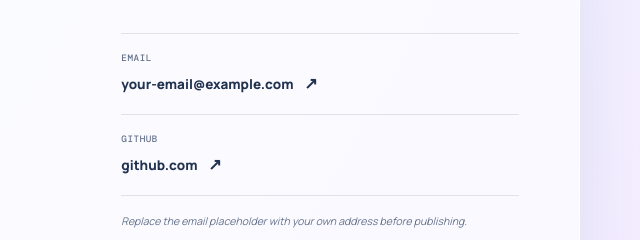
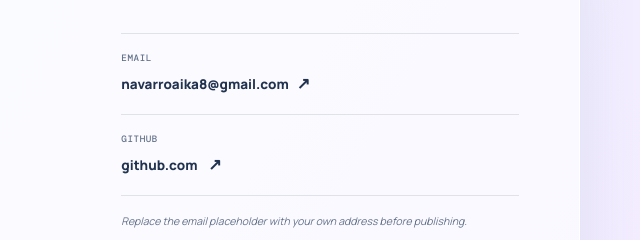
Before and after one commit to nvrroaika12/Navarro-project-1, a plain HTML site: page index.html in a window 1280 px wide. Shown: the part 4061-4301 px from the top of the page, 640-1280 px from the left. Drawn offline with nearby package versions, Linux system fonts and the light colour scheme; a web font is replaced by a local one.

Commit message:
Update email address in contact section

```diff
--- a/index.html
+++ b/index.html
@@ -184,7 +184,7 @@
             <p>I am always open to learning, collaborating with classmates, and connecting with people who enjoy technology and creativity.</p>
           </div>
           <div class="contact-actions">
-            <a class="contact-link" href="mailto:navarroaika8@gmail.com" aria-label="Email Aika Navarro"><span class="contact-label">Email</span><span>your-email@example.com <b aria-hidden="true">↗</b></span></a>
+            <a class="contact-link" href="mailto:navarroaika8@gmail.com" aria-label="Email Aika Navarro"><span class="contact-label">Email</span><span>navarroaika8@gmail.com<b aria-hidden="true">↗</b></span></a>
             <a class="contact-link" href="https://github.com/" target="_blank" rel="noreferrer" aria-label="Open Aika Navarro's GitHub profile"><span class="contact-label">GitHub</span><span>github.com <b aria-hidden="true">↗</b></span></a>
             <p class="contact-note">Replace the email placeholder with your own address before publishing.</p>
           </div>
```
